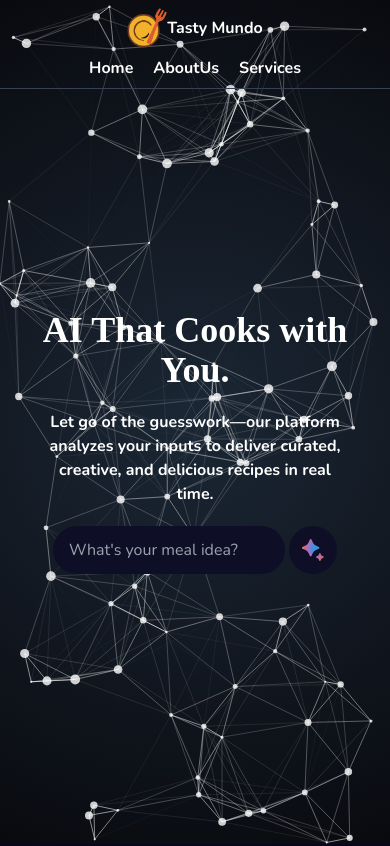
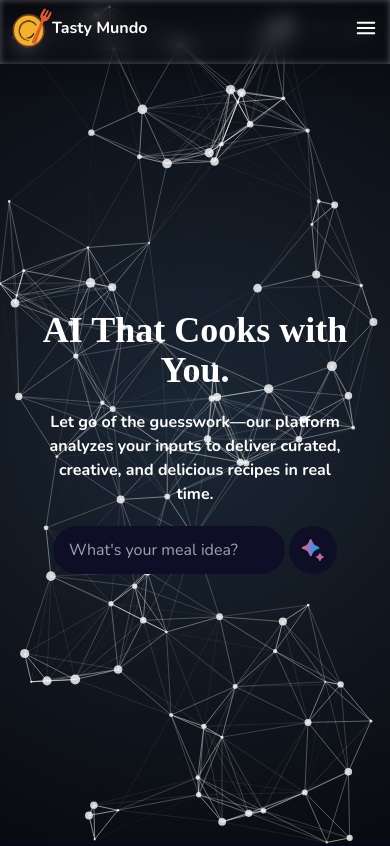
Before and after one commit to AimableUK/Tasty_Mundo, a React (Vite) app: page / in a window 390 px wide. Shown: the top 846 px of the page. Built offline with nearby package versions, Linux system fonts and the light colour scheme; a web font is replaced by a local one.

Commit message:
Added animations and changed header visibility for user better personalization

```diff
--- a/src/Components/Header/Header.jsx
+++ b/src/Components/Header/Header.jsx
@@ -1,9 +1,14 @@
+import { useState } from "react";
 import tastyMundoLogo from "/tastyMundo.png";
 import { Link } from "react-router-dom";
 
 export default function Header() {
+  const [menu, setMenu] = useState(false);
+
   return (
-    <header className="z-10 text-white w-full fixed flex flex-col md:flex-row pt-2 gap-2 justify-between md:p-3 md:gap-10 pb-2 md:pl-20 md:pr-20 items-center border-b border-gray-700">
+    <div>
+      {/* Desktop */}
+      <header className="header hidden md:flex z-10 text-white w-full fixed flex-col md:flex-row pt-2 gap-2 justify-between md:p-3 md:gap-10 pb-2 md:pl-20 md:pr-20 items-center">
         <div className="flex flex-row items-center">
           <Link to={"/"}>
             <img
@@ -39,5 +44,94 @@ export default function Header() {
           </ul>
         </div>
       </header>
+
+      {/* Mobile + Ipad */}
+      <header className="header z-10 text-white w-full fixed flex md:hidden flex-col md:flex-row p-2 px-3 gap-2 justify-between">
+        {/* visible header */}
+        <div className="flex flex-row items-center justify-between">
+          <div className="flex flex-row items-center">
+            <Link to={"/"}>
+              <img
+                className="w-10 h-10"
+                src={tastyMundoLogo}
+                alt="Tasty Mundo Logo"
+              />
+            </Link>
+            <Link to={"/"}>
+              <h3 className="font-nunito font-bold">Tasty Mundo</h3>
+            </Link>
+          </div>
+          <div className="relative">
+            <div
+              onClick={() => setMenu(!menu)}
+              className={`cursor-pointer transition-transform duration-300 ease-in-out ${
+                menu ? "rotate-90" : "rotate-0"
+              }`}
+            >
+              {menu ? (
+                // Close Icon
+                <svg
+                  xmlns="http://www.w3.org/2000/svg"
+                  fill="none"
+                  viewBox="0 0 24 24"
+                  strokeWidth={1.5}
+                  stroke="currentColor"
+                  className="size-6"
+                >
+                  <path
+                    strokeLinecap="round"
+                    strokeLinejoin="round"
+                    d="M6 18 18 6M6 6l12 12"
+                  />
+                </svg>
+              ) : (
+                // Hamburger Icon
+                <svg
+                  xmlns="http://www.w3.org/2000/svg"
+                  fill="none"
+                  viewBox="0 0 24 24"
+                  strokeWidth={2}
+                  stroke="currentColor"
+                  className="size-6"
+                >
+                  <path
+                    strokeLinecap="round"
+                    strokeLinejoin="round"
+                    d="M3.75 6.75h16.5M3.75 12h16.5m-16.5 5.25h16.5"
+                  />
+                </svg>
+              )}
+            </div>
+          </div>
+        </div>
+
+        <div
+          className={`transition-all duration-300 ease-in-out overflow-hidden ${
+            menu ? "max-h-96 opacity-100" : "max-h-0 opacity-0"
+          }`}
+        >
+          <ul className="flex flex-col sm:flex-row">
+            <Link
+              className="font-nunito font-bold mr-5 hover:text-primaryColor transition ease-in-out duration-200"
+              to={"/"}
+            >
+              Home
+            </Link>
+            <Link
+              className="font-nunito font-bold mr-5 hover:text-primaryColor transition ease-in-out duration-200"
+              to={"/aboutus"}
+            >
+              About Us
+            </Link>
+            <Link
+              className="font-nunito font-bold hover:text-primaryColor transition ease-in-out duration-200"
+              to={"/services"}
+            >
+              Services
+            </Link>
+          </ul>
+        </div>
+      </header>
+    </div>
   );
 }
--- a/src/index.css
+++ b/src/index.css
@@ -162,3 +162,9 @@ body {
     inset 0 0 10px rgba(255, 255, 255, 0.3);
   transition: all 0.3s ease-in-out;
 }
+
+.header {
+  backdrop-filter: blur(10px);
+  box-shadow: 0 4px 30px rgba(0, 0, 0, 0.2),
+    inset 0 0 6px rgba(255, 255, 255, 0.3);
+}
```
Lines whose indentation alone changed are shown as unchanged.
